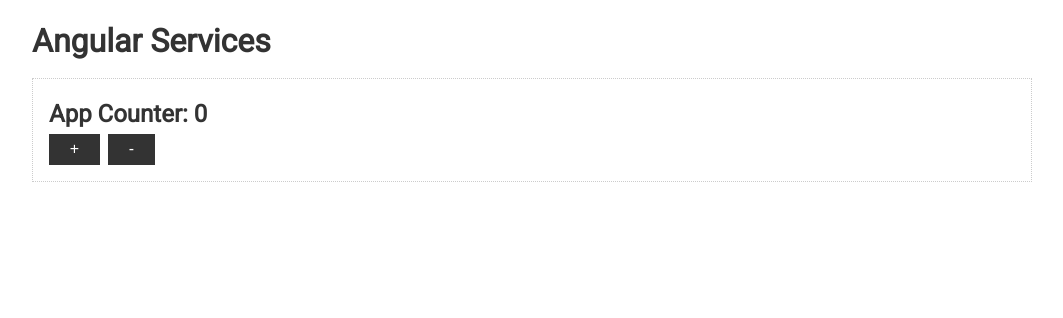
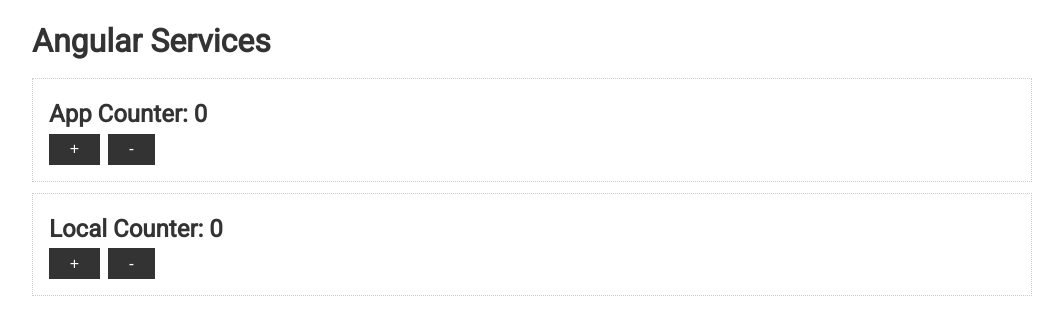
Before and after one commit to Comprehensher/angular-conspect, an Angular app: page / in a window 1280 px wide. Shown: the top 318 px of the page, without its empty margins (108-1171 px from the left). Built offline with nearby package versions, Linux system fonts and the light colour scheme.

Commit message:
Add Local service (they could be visible within component)

```diff
--- /dev/null
+++ b/src/app/Services/local-counter.service.ts
@@ -0,0 +1,14 @@
+import { Injectable } from '@angular/core';
+
+@Injectable()
+export class LocalCounterService {
+  counter = 0
+
+  increase() {
+    this.counter++
+  }
+
+  decrease() {
+    this.counter--
+  }
+}
--- a/src/app/app.component.html
+++ b/src/app/app.component.html
@@ -7,4 +7,11 @@
     <button class="btn" (click)="appCounterService.increase()">+</button>
     <button class="btn" (click)="appCounterService.decrease()">-</button>
   </div>
+
+  <div class="card">
+    <h2>Local Counter: {{localCounterService.counter}}</h2>
+
+    <button class="btn" (click)="localCounterService.increase()">+</button>
+    <button class="btn" (click)="localCounterService.decrease()">-</button>
+  </div>
 </div>
--- a/src/app/app.component.ts
+++ b/src/app/app.component.ts
@@ -1,13 +1,18 @@
 import {Component} from '@angular/core';
 import {AppCounterService} from "./Services/app-counter.service";
+import {LocalCounterService} from "./Services/local-counter.service";
 
 @Component({
   selector: 'app-root',
   templateUrl: './app.component.html',
-  styleUrls: ['./app.component.scss']
+  styleUrls: ['./app.component.scss'],
+  providers: [LocalCounterService]
 })
 export class AppComponent {
 
-  constructor(public appCounterService: AppCounterService) {
+  constructor(
+    public appCounterService: AppCounterService,
+    public localCounterService: LocalCounterService
+    ) {
   }
 }
```
